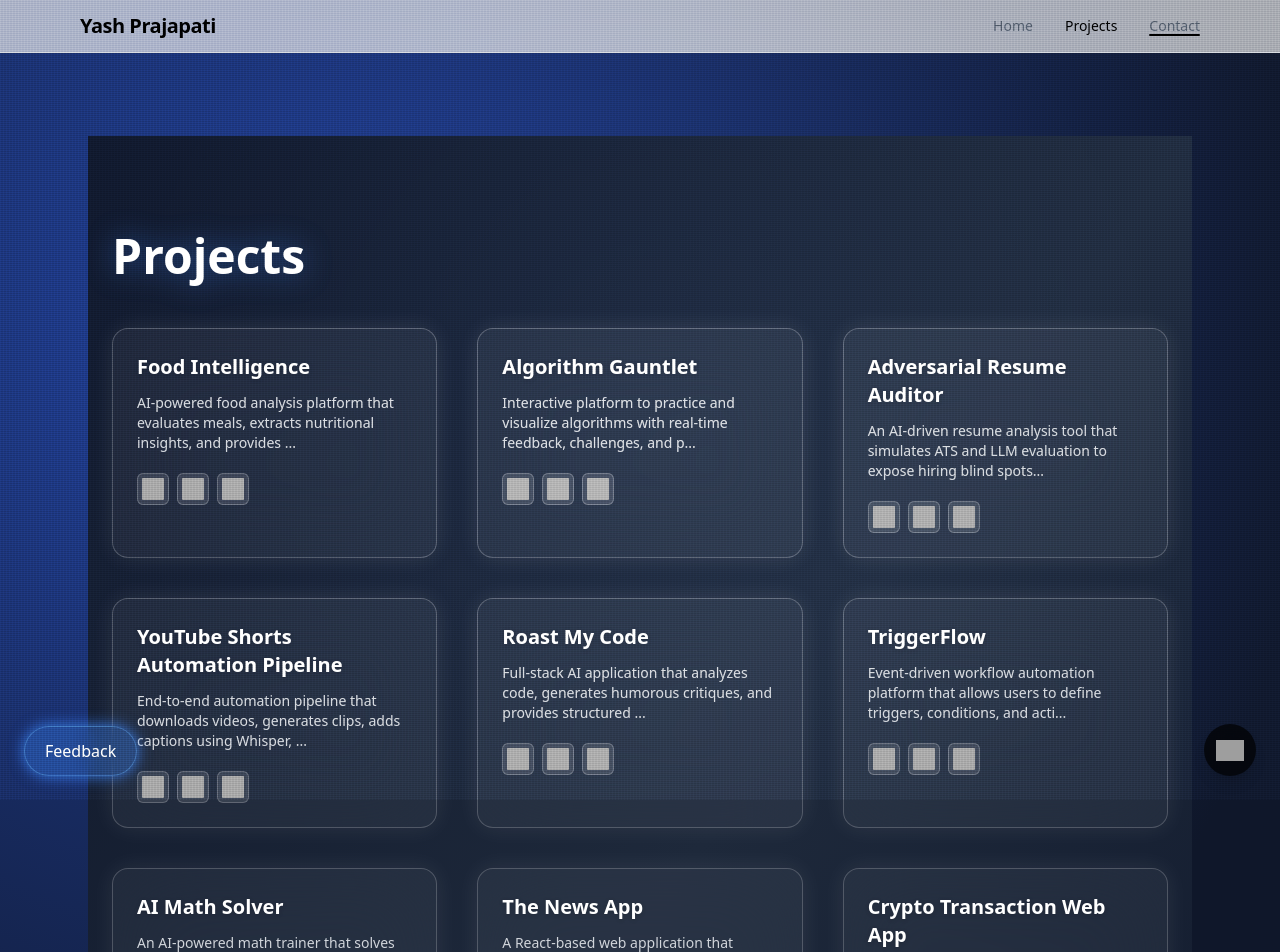
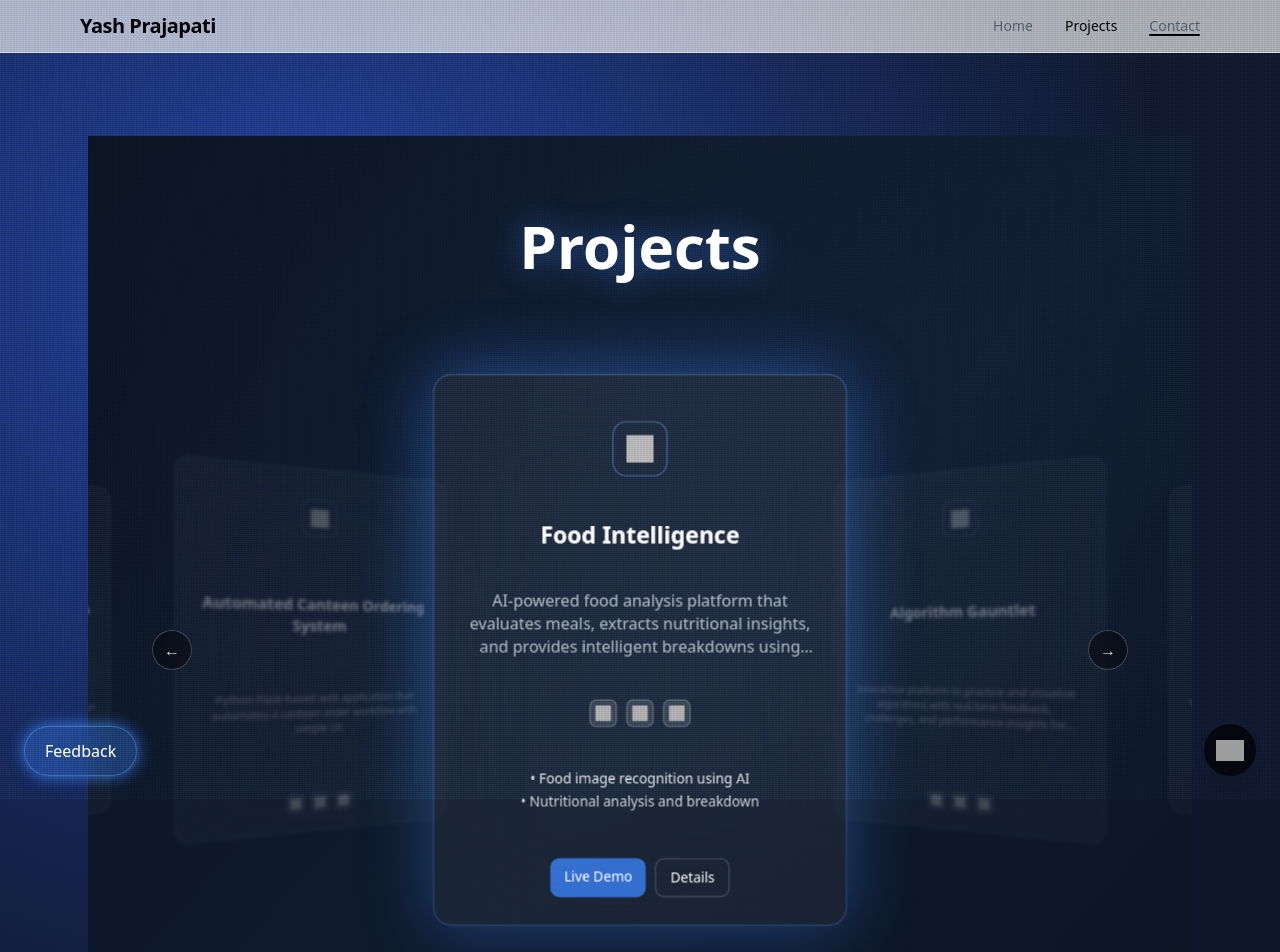
Before and after one commit to yash-2304/portfolio, a React (Create React App) app: page /projects in a window 1280 px wide. Shown: the top 952 px of the page. Built offline with nearby package versions, Linux system fonts and the light colour scheme; grey boxes are pictures that could not be loaded.

Commit message:
Add 3D carousel project showcase and project index

```diff
--- a/src/components/sections/Projects.js
+++ b/src/components/sections/Projects.js
@@ -1,4 +1,4 @@
-import React, { useState } from "react";
+import React, { useState, useEffect, useRef } from "react";
 import { motion, AnimatePresence } from "framer-motion";
 
 /* ------------------- PROJECT DATA ------------------- */
@@ -283,64 +283,229 @@ function ProjectModal({ project, onClose }) {
 /* ------------------- MAIN PROJECTS GRID ------------------- */
 export default function Projects() {
   const [selected, setSelected] = useState(null);
+  const [index, setIndex] = useState(0);
+  const [isMobile, setIsMobile] = useState(false);
+  const touchStartX = useRef(null);
+  const touchStartY = useRef(null);
+  useEffect(() => {
+    const check = () => setIsMobile(window.innerWidth < 768);
+    check();
+    window.addEventListener("resize", check);
+    return () => window.removeEventListener("resize", check);
+  }, []);
+  const next = () => setIndex((i) => (i + 1) % projects.length);
+  const prev = () => setIndex((i) => (i - 1 + projects.length) % projects.length);
+
+  const handleTouchStart = (e) => {
+    touchStartX.current = e.touches[0].clientX;
+    touchStartY.current = e.touches[0].clientY;
+  };
+
+  const handleTouchMove = (e) => {
+    if (touchStartX.current === null || touchStartY.current === null) return;
+
+    const deltaX = Math.abs(e.touches[0].clientX - touchStartX.current);
+    const deltaY = Math.abs(e.touches[0].clientY - touchStartY.current);
+
+    if (deltaX > deltaY) {
+      e.preventDefault();
+    }
+  };
+
+  const handleTouchEnd = (e) => {
+    if (touchStartX.current === null) return;
+
+    const touchEndX = e.changedTouches[0].clientX;
+    const diff = touchStartX.current - touchEndX;
+
+    if (Math.abs(diff) > 50) {
+      if (diff > 0) {
+        next();
+      } else {
+        prev();
+      }
+    }
+
+    touchStartX.current = null;
+    touchStartY.current = null;
+  };
 
   return (
-    <section className="w-full py-24 bg-gradient-to-br from-[#0f172a] via-[#1e293b] to-[#0f172a] text-white">
-      <div className="max-w-6xl mx-auto px-6">
+    <section className="w-full min-h-screen py-20 bg-gradient-to-br from-[#0b1220] via-[#0f1b2d] to-[#0b1220] text-white overflow-x-hidden flex justify-center items-center px-4">
+      <div className="w-full max-w-[1400px] mx-auto px-4 md:px-10 flex flex-col items-center justify-center">
 
         {/* Title */}
         <motion.h2
           initial={{ opacity: 0, y: 20 }}
           whileInView={{ opacity: 1, y: 0 }}
           transition={{ duration: 0.7 }}
-          className="text-4xl md:text-5xl font-semibold mb-12 drop-shadow-[0_0_15px_rgba(59,130,246,0.4)]"
+          className="text-5xl md:text-6xl font-bold mb-16 text-center mx-auto drop-shadow-[0_0_15px_rgba(59,130,246,0.4)]"
         >
           Projects
         </motion.h2>
 
-        {/* Grid */}
-        <div className="grid grid-cols-1 sm:grid-cols-2 lg:grid-cols-3 gap-10">
-          {projects.map((project, i) => (
+        {/* Coverflow Carousel */}
+        <div className="w-full mb-16 flex flex-col items-center justify-center text-center px-2">
+
+          <div
+            className="relative flex items-center justify-center w-full max-w-[1200px] mx-auto touch-pan-x"
+            onTouchStart={handleTouchStart}
+            onTouchMove={handleTouchMove}
+            onTouchEnd={handleTouchEnd}
+            style={{ touchAction: 'pan-x' }}
+          >
+         {!isMobile && (
+  <button
+    onClick={prev}
+    className="absolute left-[-6px] md:left-0 z-[100] w-10 h-10 rounded-full bg-black/40 backdrop-blur-md border border-white/20 flex items-center justify-center text-white/80 hover:text-white transition"
+  >
+    ←
+  </button>
+)}
+
+            <div className="relative w-full max-w-[1100px] h-[520px] md:h-[620px] flex items-center justify-center overflow-visible mx-auto">
+              {projects.map((project, i) => {
+                let offset = i - index;
+
+                // wrap around
+                if (offset < -Math.floor(projects.length / 2)) offset += projects.length;
+                if (offset > Math.floor(projects.length / 2)) offset -= projects.length;
+
+                // Only render nearby cards for animation
+                if (isMobile) {
+                  if (Math.abs(offset) > 1) return null;
+                } else {
+                  if (Math.abs(offset) > 2) return null;
+                }
+
+                const isActive = offset === 0;
+
+                const style = isMobile
+                  ? {
+                      transform: `translateX(${offset * 40}px) scale(${isActive ? 1 : 0.9})`,
+                      opacity: isActive ? 1 : 0,
+                      boxShadow: isActive ? '0 0 60px rgba(59,130,246,0.4)' : 'none',
+                      zIndex: isActive ? 30 : 10,
+                      transition: 'all 0.45s cubic-bezier(0.22, 1, 0.36, 1)'
+                    }
+                  : {
+                      transform: `perspective(1400px) translateX(${offset * 320}px) scale(${isActive ? 1.15 : 0.75}) rotateY(${offset * -35}deg)`,
+                      opacity: isActive ? 1 : 0.35,
+                      boxShadow: isActive ? '0 0 60px rgba(59,130,246,0.4)' : 'none',
+                      zIndex: isActive ? 30 : 10,
+                      filter: isActive ? 'none' : 'blur(2px)',
+                      transition: 'all 0.5s ease'
+                    };
+
+                return (
                   <motion.div
                     key={i}
-              className="relative p-6 rounded-2xl backdrop-blur-2xl bg-white/5 border border-white/20
-              cursor-pointer shadow-[0_0_25px_rgba(255,255,255,0.08)]
-              hover:shadow-[0_0_45px_rgba(99,102,241,0.8)] transition-all duration-700"
-              initial={{ opacity: 0, y: 20 }}
-              whileInView={{ opacity: 1, y: 0 }}
-              transition={{ duration: 0.6, delay: i * 0.1 }}
-              viewport={{ once: true }}
-              onClick={() => setSelected(project)}
-              onMouseMove={(e) => {
-                const card = e.currentTarget;
-                const rect = card.getBoundingClientRect();
-                const x = e.clientX - rect.left - rect.width / 2;
-                const y = e.clientY - rect.top - rect.height / 2;
-                card.style.transform = `rotateX(${(-y / 20)}deg) rotateY(${x / 20}deg) scale(1.04)`;
-              }}
-              onMouseLeave={(e) => {
-                const card = e.currentTarget;
-                card.style.transform = "rotateX(0deg) rotateY(0deg) scale(1)";
-              }}
+                    style={style}
+                    initial={isMobile ? { opacity: 0, scale: 0.9, x: 80 } : false}
+                    animate={isMobile ? {
+                      opacity: isActive ? 1 : 0,
+                      scale: isActive ? 1 : 0.9,
+                      x: offset * 40
+                    } : {}}
+                    transition={{ duration: 0.45, ease: [0.22, 1, 0.36, 1] }}
+                    onClick={() => setIndex(i)}
+                    className="absolute w-[90vw] max-w-[360px] h-[480px] bg-white/5 border border-blue-400/30 rounded-2xl p-6 cursor-pointer flex flex-col justify-between backdrop-blur-2xl shadow-[0_0_60px_rgba(59,130,246,0.25)]"
                   >
-              <h3 className="text-xl font-semibold drop-shadow">{project.title}</h3>
-              <p className="mt-3 text-gray-300 text-sm">
-                {project.description.slice(0, 100)}...
+                    <div className="flex flex-col h-full justify-between">
+                      {/* Center Icon */}
+                      <div className="flex justify-center items-center mt-4 mb-3">
+                        <div className="w-12 h-12 border border-blue-400/40 rounded-xl flex items-center justify-center">
+                          <img src={techIcons[project.tags[0]]} alt="main" className="w-6 h-6" />
+                        </div>
+                      </div>
+
+                      {/* Title */}
+                      <h3 className="text-xl font-semibold text-white text-center">
+                        {project.title}
+                      </h3>
+
+                      {/* Description */}
+                      <p className="text-sm text-gray-400 text-center mt-2 line-clamp-3">
+                        {project.description}
                       </p>
 
-              <div className="flex flex-wrap gap-2 mt-5">
-                {project.tags.map((tag) => (
-                  <img
-                    key={tag}
-                    src={techIcons[tag]}
-                    alt={tag}
-                    className="w-8 h-8 p-1 bg-white/10 rounded-md border border-white/20"
-                  />
+                      {/* Tech Icons */}
+                      <div className="flex justify-center gap-2 mt-3">
+                        {project.tags.slice(0,3).map(tag => (
+                          <img key={tag} src={techIcons[tag]} className="w-6 h-6 p-1 bg-white/10 rounded-md border border-white/20" />
                         ))}
                       </div>
-            </motion.div>
+
+                      {/* Features */}
+                      {isActive && (
+                        <div className="text-xs text-gray-300 mt-3 space-y-1">
+                          {project.features.slice(0,2).map((f,i)=>(
+                            <div key={i}>• {f}</div>
                           ))}
                         </div>
+                      )}
+
+                      {/* Buttons */}
+                      {isActive && (
+                        <div className="mt-4 flex gap-2 justify-center">
+                          <a
+                            href={project.url}
+                            target="_blank"
+                            rel="noreferrer"
+                            className="text-xs px-3 py-2 rounded-lg bg-blue-500/80 hover:bg-blue-400 text-white font-medium"
+                          >
+                            {project.url.includes("github.com") ? "View Code" : "Live Demo"}
+                          </a>
+                          <button
+                            onClick={(e) => {
+                              e.stopPropagation();
+                              setSelected(project);
+                            }}
+                            className="text-xs px-3 py-2 rounded-lg border border-white/20 hover:bg-white/10"
+                          >
+                            Details
+                          </button>
+                        </div>
+                      )}
+                    </div>
+                  </motion.div>
+                );
+              })}
+            </div>
+
+         {!isMobile && (
+  <button
+    onClick={next}
+    className="absolute right-[-6px] md:right-0 z-[100] w-10 h-10 rounded-full bg-black/40 backdrop-blur-md border border-white/20 flex items-center justify-center text-white/80 hover:text-white transition"
+  >
+    →
+  </button>
+)}
+          </div>
+
+          <p className="text-sm text-gray-400 mt-4">
+            {isMobile
+              ? "Swipe left or right to navigate"
+              : "Use ← → to navigate • Click card to focus"}
+          </p>
+          <div className="mt-6 grid grid-cols-3 gap-x-6 gap-y-3 max-w-4xl mx-auto px-6 py-6 text-center border border-white/10 rounded-2xl bg-white/[0.02] backdrop-blur-sm">
+            {projects.map((project, i) => (
+              <button
+                key={project.title}
+                onClick={() => setIndex(i)}
+                className={`text-sm transition-colors ${
+                  i === index
+                    ? 'text-blue-300'
+                    : 'text-gray-500 hover:text-gray-300'
+                }`}
+              >
+                {project.title}
+              </button>
+            ))}
+          </div>
+        </div>
+
+        {/* Grid */}
       </div>
 
       {/* MODAL */}
```
Lines whose indentation alone changed are shown as unchanged.
